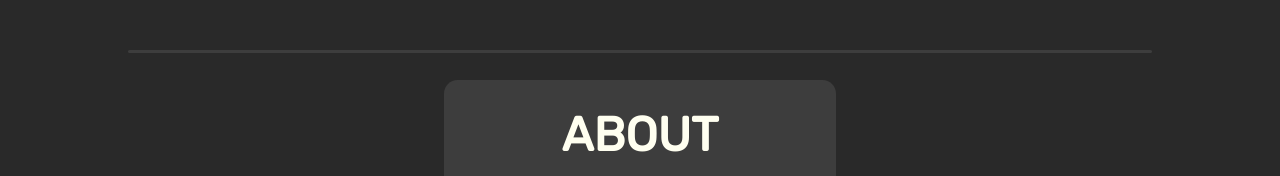
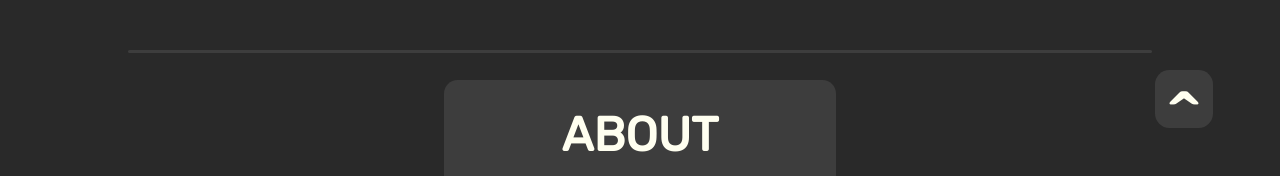
Before and after one commit to rstacks/my-website, a React (Vite) app: page /home in a window 1280 px wide. Shown: the part 624-800 px from the top of the page. Built offline with nearby package versions, Linux system fonts and the light colour scheme.

Commit message:
Added back to top button on homepage

```diff
--- a/src/pages/Home.jsx
+++ b/src/pages/Home.jsx
@@ -1,5 +1,5 @@
 import { Helmet, HelmetProvider } from "react-helmet-async"
-import { Element } from "react-scroll"
+import { Link, Element } from "react-scroll"
 import { Nav } from "../components/Nav"
 import { Socials } from "../components/Socials"
 import { Footer } from "../components/Footer"
@@ -32,6 +32,11 @@ export function Home() {
           <PortfolioComponent />
         </Element>
       </main>
+      {/** This was here too: onClick={hideMenu} */}
+      <Link to="home-top" smooth={true} duration={500}
+        offset={-200} className="back-to-top-button">
+        ^
+      </Link>
       <Footer />
     </HelmetProvider>
   );
--- a/src/pages/Projects.jsx
+++ b/src/pages/Projects.jsx
@@ -17,7 +17,7 @@ export function Projects() {
       <nav id="back-home-nav">
         <ul className="nav-list" id="back-home-nav-list">
           <li className="main-nav-link">
-            <a href="/home" className="main-nav-anchor" id="back-home-anchor">&lt;&lt; Back to Home</a>
+            <a href="/home" className="main-nav-anchor" id="back-home-anchor">&lt;&lt; BACK TO HOME</a>
           </li>
         </ul>
       </nav>
--- a/src/styles.css
+++ b/src/styles.css
@@ -431,6 +431,7 @@ hr {
   padding-left: 0.17em;
   padding-right: 0.17em;
   display: none;
+  cursor: pointer;
 }
 
 #writeups-left-button {
@@ -523,6 +524,20 @@ hr {
   margin-top: 1em;
 }
 
+.back-to-top-button {
+  position: fixed;
+  cursor: pointer;
+  font-size: 6em;
+  z-index: 1000;
+  bottom: 0.5em;
+  right: 0.7em;
+  background-color: #3D3D3D;
+  height: 0.6em;
+  width: 0.6em;
+  text-align: center;
+  border-radius: 0.15em;
+}
+
 @media screen and (max-width: 500px) {
   .article-body, .project-entry, .cert-entry, .portfolio-section-header {
     font-size: 4vw;
```
